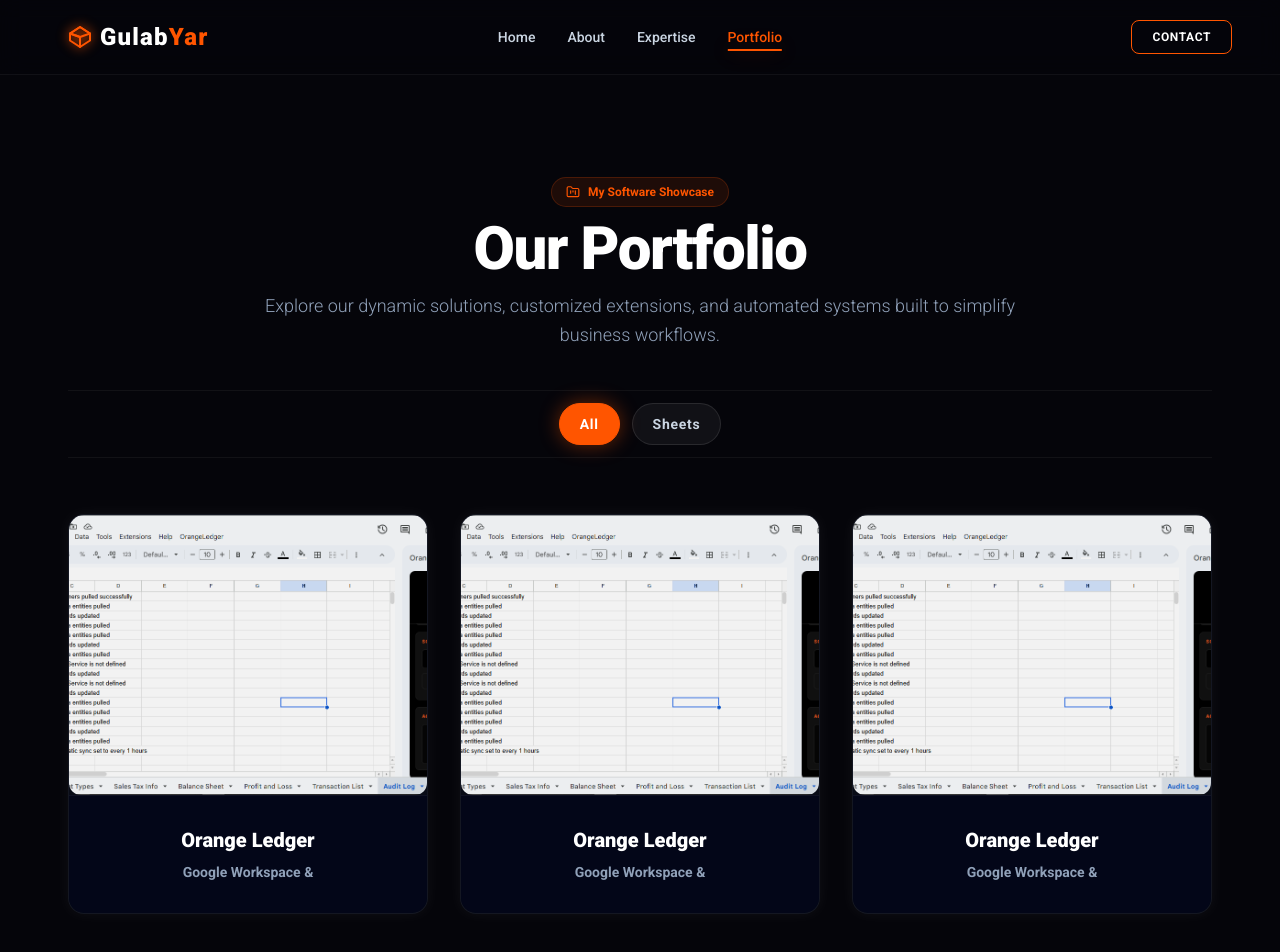
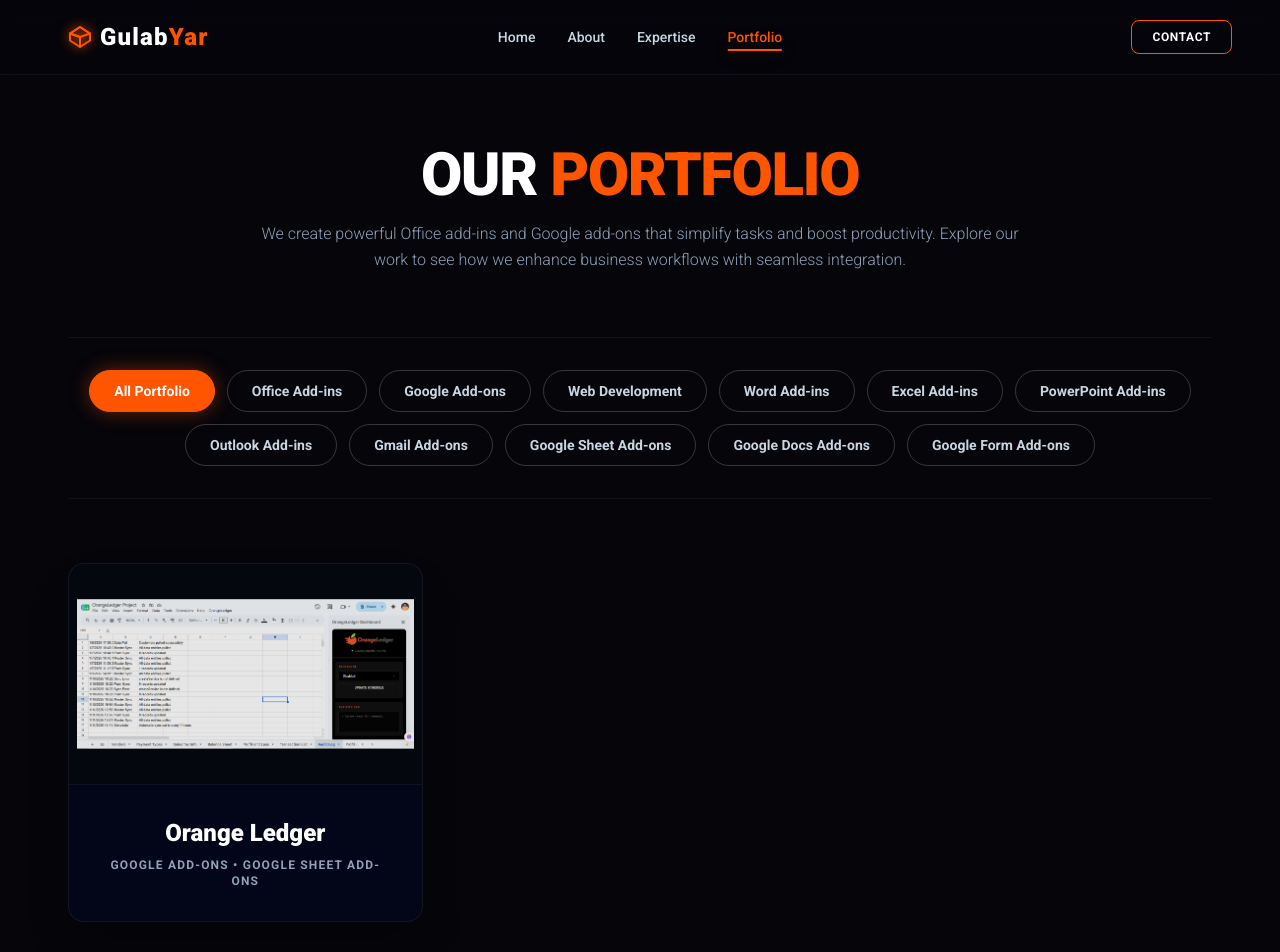
Before and after one commit to mgulabyar/My_Portfolio_Website, a React (Vite) app in the folder frontend/: page /projects in a window 1280 px wide. Shown: the top 952 px of the page. Built offline with nearby package versions, Linux system fonts and the light colour scheme.

Commit message:
Add portfolio section

```diff
--- a/frontend/src/components/main/Projects.tsx
+++ b/frontend/src/components/main/Projects.tsx
@@ -1,14 +1,14 @@
-import  { useState, type ReactNode } from 'react';
+
+import { useState } from 'react';
 import { motion, AnimatePresence } from 'framer-motion';
-import { ExternalLink, X, ChevronLeft, ChevronRight, FolderKanban } from 'lucide-react';
-import Footer from '../footer/Footer';
+import { ExternalLink, X, ChevronLeft, ChevronRight} from 'lucide-react';
 
+// Images (Aapke original paths)
 import orange1 from '../../assets/orange (1).png';
 import orange2 from '../../assets/orange (2).png';
 import orange3 from '../../assets/orange (3).png';
 
 interface Project {
-  [x: string]: ReactNode;
   _id: string;
   title: string;
   tagline: string;
@@ -21,7 +21,7 @@
 }
 
 export default function Projects() {
-  const [selectedFilter, setSelectedCategory] = useState('All');
+  const [selectedFilter, setSelectedFilter] = useState('All Portfolio');
   const [activeProject, setActiveProject] = useState<Project | null>(null);
   const [carouselIndex, setCarouselIndex] = useState(0);
 
@@ -30,99 +30,53 @@
       _id: "1",
       title: "Orange Ledger",
       tagline: "Intuit QuickBooks Automated Sheet Integration.",
-      category: "Google Workspace",
-      subType: "sheets",
+      category: "Google Add-ons",
+      subType: "Google Sheet Add-ons",
       images: [orange1, orange2, orange3],
-      description: "A high-performance Google Sheets add-on designed to connect natively with Intuit QuickBooks (quickbooks.com). It automates the importing, syncing, and financial ledger formatting of multi-currency transaction datasets directly into Google Sheets with zero manual setup.",
-      technologies: ["Google Apps Script", "QuickBooks API", "OAuth 2.0", "Financial Ledger", "Automation"],
-      liveUrl: "https://quickbooks.intuit.com"
+      description: "A high-performance Google Sheets add-on designed to connect natively with Intuit QuickBooks. It automates importing, syncing, and financial ledger formatting directly into Google Sheets with zero manual setup.",
+      technologies: ["Google Apps Script", "QuickBooks API", "OAuth 2.0", "Automation"],
+      liveUrl: "#"
     },
-      {
-      _id: "1",
-      title: "Orange Ledger",
-      tagline: "Intuit QuickBooks Automated Sheet Integration.",
-      category: "Google Workspace",
-      subType: "sheets",
-      images: [orange1, orange2, orange3],
-      description: "A high-performance Google Sheets add-on designed to connect natively with Intuit QuickBooks (quickbooks.com). It automates the importing, syncing, and financial ledger formatting of multi-currency transaction datasets directly into Google Sheets with zero manual setup.",
-      technologies: ["Google Apps Script", "QuickBooks API", "OAuth 2.0", "Financial Ledger", "Automation"],
-      liveUrl: "https://quickbooks.intuit.com"
-    },
-      {
-      _id: "1",
-      title: "Orange Ledger",
-      tagline: "Intuit QuickBooks Automated Sheet Integration.",
-      category: "Google Workspace",
-      subType: "sheets",
-      images: [orange1, orange2, orange3],
-      description: "A high-performance Google Sheets add-on designed to connect natively with Intuit QuickBooks (quickbooks.com). It automates the importing, syncing, and financial ledger formatting of multi-currency transaction datasets directly into Google Sheets with zero manual setup.",
-      technologies: ["Google Apps Script", "QuickBooks API", "OAuth 2.0", "Financial Ledger", "Automation"],
-      liveUrl: "https://quickbooks.intuit.com"
-    },
+    // Mazeed projects yahan add karein categories ke mutabiq
   ];
 
-  const filterItems = ['All', 'Sheets'];
+  const filterItems = [
+    'All Portfolio',
+    'Office Add-ins', 'Google Add-ons', 'Web Development',
+    'Word Add-ins', 'Excel Add-ins', 'PowerPoint Add-ins', 'Outlook Add-ins',
+    'Gmail Add-ons', 'Google Sheet Add-ons', 'Google Docs Add-ons', 'Google Form Add-ons'
+  ];
 
-  const filteredProjects = selectedFilter === 'All'
+  const filteredProjects = selectedFilter === 'All Portfolio'
     ? projects
-    : projects.filter(p => p.subType.toLowerCase() === selectedFilter.toLowerCase());
+    : projects.filter(p => p.category === selectedFilter || p.subType === selectedFilter);
 
-  const prevImage = () => {
-    if (activeProject) {
-      setCarouselIndex(prev => (prev === 0 ? activeProject.images.length - 1 : prev - 1));
-    }
-  };
-
-  const nextImage = () => {
-    if (activeProject) {
-      setCarouselIndex(prev => (prev === activeProject.images.length - 1 ? 0 : prev + 1));
-    }
-  };
-
-  const containerVariants = {
-    hidden: { opacity: 0 },
-    visible: {
-      opacity: 1,
-      transition: { staggerChildren: 0.1 }
-    }
-  };
-
-  const slowSlideUp = {
-    hidden: { opacity: 0, y: 50 },
-    visible: {
-      opacity: 1,
-      y: 0,
-      transition: { duration: 1.1, ease: [0.25, 0.8, 0.25, 1] as const }
-    }
-  };
+  const nextImage = () => activeProject && setCarouselIndex((prev) => (prev === activeProject.images.length - 1 ? 0 : prev + 1));
+  const prevImage = () => activeProject && setCarouselIndex((prev) => (prev === 0 ? activeProject.images.length - 1 : prev - 1));
 
   return (
-    <section id="projects" className="pt-24 pb-8 sm:pt-32 sm:pb-12 lg:pt-40 lg:pb-16 flex flex-col justify-between select-none border-t border-white/5 relative">
-      <motion.div
-        variants={containerVariants}
-        initial="hidden"
-        whileInView="visible"
-        viewport={{ once: true, amount: 0.1 }}
-        className="w-full px-6 md:px-12 flex flex-col gap-10"
-      >
-        <div className="flex flex-col items-center gap-3">
-          <div className="inline-flex items-center gap-2 px-3.5 py-1.5 rounded-full bg-brand-orange/10 border border-brand-orange/20 text-brand-orange text-xs font-semibold">
-            <FolderKanban className="h-3.5 w-3.5" />
-            My Software Showcase
-          </div>
-          <h2 className="text-4xl sm:text-6xl font-black text-white text-center tracking-tight">Our Portfolio</h2>
-          <p className="text-sm sm:text-lg text-slate-400 text-center max-w-3xl mx-auto leading-relaxed font-light">Explore our dynamic solutions, customized extensions, and automated systems built to simplify business workflows.</p>
+    <section id="projects" className="pt-32 pb-20 bg-brand-dark min-h-screen border-t border-white/5 relative select-none">
+      <div className="w-full px-6 md:px-12 max-w-350 mx-auto">
+
+        {/* Header Section */}
+        <div className="flex flex-col items-center gap-4 mb-16 text-center">
+          <h2 className="text-4xl md:text-6xl font-black text-white tracking-tight uppercase">Our <span className="text-brand-orange">Portfolio</span></h2>
+          <p className="text-slate-400 max-w-3xl leading-relaxed text-sm md:text-base font-light">
+            We create powerful Office add-ins and Google add-ons that simplify tasks and boost productivity.
+            Explore our work to see how we enhance business workflows with seamless integration.
+          </p>
         </div>
 
-        <div className="flex flex-wrap items-center justify-center gap-3 w-full py-3 border-t border-b border-white/5">
-          {filterItems.map((filter, index) => (
+        {/* Filter Bar */}
+        <div className="flex flex-wrap items-center justify-center gap-3 mb-16 py-8 border-y border-white/5">
+          {filterItems.map((filter) => (
             <button
-              key={index}
-              onClick={() => setSelectedCategory(filter)}
-              className={`px-5 py-2.5 rounded-full text-sm font-semibold tracking-wider transition-all duration-300 cursor-pointer ${
+              key={filter}
+              onClick={() => setSelectedFilter(filter)}
+              className={`px-6 py-2.5 rounded-full text-sm font-bold transition-all duration-300 cursor-pointer border ${
                 selectedFilter === filter
-                  ? 'bg-brand-orange text-white shadow-glow-orange border border-brand-orange'
-                  : 'bg-white/5 border border-white/10 text-slate-300 hover:border-brand-orange/40 hover:text-brand-orange'
+                  ? 'bg-brand-orange border-brand-orange text-white shadow-glow-orange'
+                  : 'bg-transparent border-white/20 text-slate-300 hover:border-brand-orange hover:text-brand-orange'
               }`}
             >
               {filter}
@@ -130,81 +84,74 @@
           ))}
         </div>
 
-        <motion.div
-          layout
-          className="grid grid-cols-[repeat(auto-fit,minmax(310px,1fr))] gap-8 w-full mt-4"
-        >
+        {/* Projects Grid */}
+        <motion.div layout className="grid grid-cols-1 md:grid-cols-2 lg:grid-cols-3 gap-10">
           <AnimatePresence mode="popLayout">
             {filteredProjects.map((project) => (
               <motion.div
                 key={project._id}
                 layout
-                variants={slowSlideUp}
-                exit={{ opacity: 0, scale: 0.9, transition: { duration: 0.3 } }}
-                className="rounded-2xl border border-white/5 overflow-hidden bg-slate-900/40 hover:border-brand-orange/30 shadow-glow-soft hover:scale-[1.02] transition-all duration-500 flex flex-col justify-between group h-100 relative"
+                initial={{ opacity: 0, y: 20 }}
+                animate={{ opacity: 1, y: 0 }}
+                exit={{ opacity: 0, scale: 0.9 }}
+                className="group rounded-2xl border border-white/5 bg-slate-900/40 hover:border-brand-orange/30 overflow-hidden transition-all duration-500 shadow-2xl flex flex-col"
               >
-                <div className="relative w-full h-70 overflow-hidden">
-                  <img src={project.images[0]} alt={project.title} className="w-full h-full object-cover rounded-xl filter brightness-[0.95]" />
+                {/* Image Container - Full Visibility */}
+                <div className="relative aspect-16/10 bg-black/40 flex items-center justify-center p-2 overflow-hidden">
+                  <img src={project.images[0]} alt={project.title} className="w-full h-full object-contain filter brightness-[0.9] group-hover:scale-105 transition-transform duration-700" />
+
+                  {/* Hover Actions */}
                   <div className="absolute inset-0 bg-brand-dark/80 backdrop-blur-sm opacity-0 group-hover:opacity-100 transition-all duration-500 flex items-center justify-center gap-4 z-20">
                     <button
-                      onClick={() => {
-                        setActiveProject(project);
-                        setCarouselIndex(0);
-                      }}
-                      className="px-6 py-3 rounded-lg border border-white/20 text-white font-bold text-sm tracking-wider uppercase transition-all duration-300 hover:border-brand-orange hover:text-brand-orange cursor-pointer"
+                      onClick={() => { setActiveProject(project); setCarouselIndex(0); }}
+                      className="px-6 py-3 rounded-lg border border-white/40 text-white font-bold text-xs uppercase tracking-widest hover:bg-white hover:text-black transition-all cursor-pointer"
                     >
                       Preview
                     </button>
-                    <a
-                      href={project.liveUrl}
-                      target="_blank"
-                      rel="noreferrer"
-                      className="px-6 py-3 rounded-lg border border-brand-orange text-white font-bold text-sm tracking-wide transition-all duration-500 flex items-center gap-1.5 cursor-pointer relative overflow-hidden"
-                    >
-                      <span className="absolute inset-0 w-full h-full bg-linear-to-r from-brand-orange/20 to-brand-amber/20 -z-10 transition-transform duration-500 scale-x-0 group-hover:scale-x-100 origin-center ease-out"></span>
-                      Open Tab <ExternalLink className="h-3.5 w-3.5" />
+                    <a href={project.liveUrl} className="px-6 py-3 rounded-lg bg-brand-orange text-white font-bold text-xs uppercase tracking-widest shadow-glow-orange hover:scale-105 transition-all cursor-pointer flex items-center gap-2">
+                      Open Tab <ExternalLink size={14} />
                     </a>
                   </div>
                 </div>
 
-                <div className="bg-slate-950/80 p-6 border-t border-white/5 grow flex flex-col justify-center text-center select-none">
-                  <h3 className="text-xl font-extrabold text-white">{project.title}</h3>
-                  <p className="text-sm font-semibold text-slate-400 mt-2">{project.category} & {project.subCategory}</p>
+                {/* Card Info */}
+                <div className="p-8 bg-slate-950/80 text-center border-t border-white/5">
+                  <h3 className="text-2xl font-black text-white group-hover:text-brand-orange transition-colors">{project.title}</h3>
+                  <p className="text-xs font-bold text-slate-400 mt-2 uppercase tracking-widest">{project.category} • {project.subType}</p>
                 </div>
               </motion.div>
             ))}
           </AnimatePresence>
         </motion.div>
-      </motion.div>
+      </div>
 
+      {/* Modal - Text Left, Image Right */}
       <AnimatePresence>
         {activeProject && (
-          <div className="fixed inset-0 bg-brand-dark/90 backdrop-blur-md z-100 flex items-center justify-center p-4">
+          <div className="fixed inset-0 bg-brand-dark/95 backdrop-blur-xl z-100 flex items-center justify-center p-4 md:p-8">
             <motion.div
-              initial={{ opacity: 0, scale: 0.9 }}
+              initial={{ opacity: 0, scale: 0.95 }}
               animate={{ opacity: 1, scale: 1 }}
-              exit={{ opacity: 0, scale: 0.9 }}
-              transition={{ duration: 0.5, ease: [0.16, 1, 0.3, 1] }}
-              className="bg-brand-dark/95 border border-white/10 rounded-3xl p-6 md:p-8 max-w-5xl w-full max-h-[90vh] overflow-y-auto relative shadow-2xl"
+              exit={{ opacity: 0, scale: 0.95 }}
+              className="bg-brand-dark border border-white/10 rounded-4xl w-full max-w-6xl max-h-[90vh] overflow-hidden relative shadow-[0_0_50px_rgba(0,0,0,0.5)] flex flex-col lg:flex-row"
             >
-              <button
-                onClick={() => setActiveProject(null)}
-                className="absolute top-4 right-4 md:top-6 md:right-6 text-slate-400 hover:text-brand-orange transition-colors duration-300 cursor-pointer z-110"
-              >
-                <X className="h-6 w-6" />
+              {/* Close Button */}
+              <button onClick={() => setActiveProject(null)} className="absolute top-6 right-6 text-slate-400 hover:text-brand-orange transition-colors z-110 cursor-pointer">
+                <X size={32} />
               </button>
 
-              <div className="grid grid-cols-1 lg:grid-cols-12 gap-8 lg:gap-12 items-center mt-4">
-                <div className="lg:col-span-6 flex flex-col gap-4 text-left select-none">
-                  <h3 className="text-4xl font-black text-white">{activeProject.title}</h3>
-                  <h4 className="text-base sm:text-lg font-bold text-brand-orange leading-relaxed uppercase tracking-wider">{activeProject.tagline}</h4>
-                  <p className="text-base text-slate-300 leading-relaxed font-light">{activeProject.description}</p>
+              {/* Left Content (Text) */}
+              <div className="lg:w-1/2 p-8 md:p-12 overflow-y-auto flex flex-col justify-center order-2 lg:order-1">
+                <span className="text-brand-orange text-xs font-black uppercase tracking-[0.3em] mb-4">{activeProject.category}</span>
+                <h3 className="text-4xl md:text-5xl font-black text-white mb-6 leading-tight">{activeProject.title}</h3>
+                <h4 className="text-lg font-bold text-brand-orange/80 mb-6">{activeProject.tagline}</h4>
+                <p className="text-slate-400 leading-relaxed text-base mb-8 font-light">{activeProject.description}</p>
 
-                  <div className="flex flex-col gap-2 mt-4 border-t border-white/5 pt-4">
-                    <span className="text-xs uppercase tracking-widest font-extrabold text-slate-400">Skills and deliverables</span>
-                    <div className="flex flex-wrap gap-2 mt-1">
+                <div className="space-y-4 border-t border-white/10 pt-8">
+                  <span className="text-[10px] font-black uppercase text-slate-500 tracking-[0.2em]">Technologies & Tools</span>
+                  <div className="flex flex-wrap gap-2">
                     {activeProject.technologies.map((tech, idx) => (
-                        <span key={idx} className="text-xs font-semibold text-slate-300 bg-slate-900/60 border border-slate-800/80 px-3 py-1.5 rounded-lg select-none">
+                      <span key={idx} className="text-[11px] font-bold text-slate-300 bg-white/5 border border-white/10 px-4 py-2 rounded-lg">
                         {tech}
                       </span>
                     ))}
@@ -212,30 +159,42 @@
                 </div>
               </div>
 
-                <div className="lg:col-span-6 flex flex-col gap-4 relative">
-                  <div className="relative w-full h-65 sm:h-85 rounded-2xl overflow-hidden border border-white/10 bg-slate-950/40 p-1 flex items-center justify-center">
-                    <img src={activeProject.images[carouselIndex]} alt={activeProject.title} className="w-full h-full object-cover rounded-xl filter brightness-[0.95]" />
-                    <button
-                      onClick={prevImage}
-                      className="absolute left-4 p-2 rounded-full bg-brand-dark/80 border border-white/10 text-slate-400 hover:text-brand-orange transition-all duration-300 cursor-pointer z-10"
+              {/* Right Content (Image Slider) */}
+              <div className="lg:w-1/2 bg-black/20 flex items-center justify-center relative p-6 order-1 lg:order-2 border-b lg:border-b-0 lg:border-l border-white/5">
+                <AnimatePresence mode="wait">
+                  <motion.div
+                    key={carouselIndex}
+                    initial={{ x: 50, opacity: 0 }}
+                    animate={{ x: 0, opacity: 1 }}
+                    exit={{ x: -50, opacity: 0 }}
+                    transition={{ duration: 0.4, ease: "easeInOut" }}
+                    className="w-full h-full flex items-center justify-center"
                   >
-                      <ChevronLeft className="h-4 w-4" />
+                    <img src={activeProject.images[carouselIndex]} alt="Preview" className="w-full h-full object-contain drop-shadow-2xl" />
+                  </motion.div>
+                </AnimatePresence>
+
+                {/* Slider Controls */}
+                <div className="absolute inset-x-6 flex justify-between items-center z-20">
+                  <button onClick={prevImage} className="p-3 rounded-full bg-brand-dark/80 border border-white/10 text-white hover:text-brand-orange hover:border-brand-orange transition-all cursor-pointer shadow-lg">
+                    <ChevronLeft size={24} />
                   </button>
-                    <button
-                      onClick={nextImage}
-                      className="absolute right-4 p-2 rounded-full bg-brand-dark/80 border border-white/10 text-slate-400 hover:text-brand-orange transition-all duration-300 cursor-pointer z-10"
-                    >
-                      <ChevronRight className="h-4 w-4" />
+                  <button onClick={nextImage} className="p-3 rounded-full bg-brand-dark/80 border border-white/10 text-white hover:text-brand-orange hover:border-brand-orange transition-all cursor-pointer shadow-lg">
+                    <ChevronRight size={24} />
                   </button>
                 </div>
+
+                {/* Dots Indicator */}
+                <div className="absolute bottom-10 flex gap-2">
+                  {activeProject.images.map((_, i) => (
+                    <div key={i} className={`h-1.5 rounded-full transition-all duration-300 ${i === carouselIndex ? 'w-8 bg-brand-orange shadow-glow-orange' : 'w-2 bg-white/20'}`} />
+                  ))}
                 </div>
               </div>
             </motion.div>
           </div>
         )}
       </AnimatePresence>
-
-      <Footer />
     </section>
   );
 }
```
Lines whose indentation alone changed are shown as unchanged.
